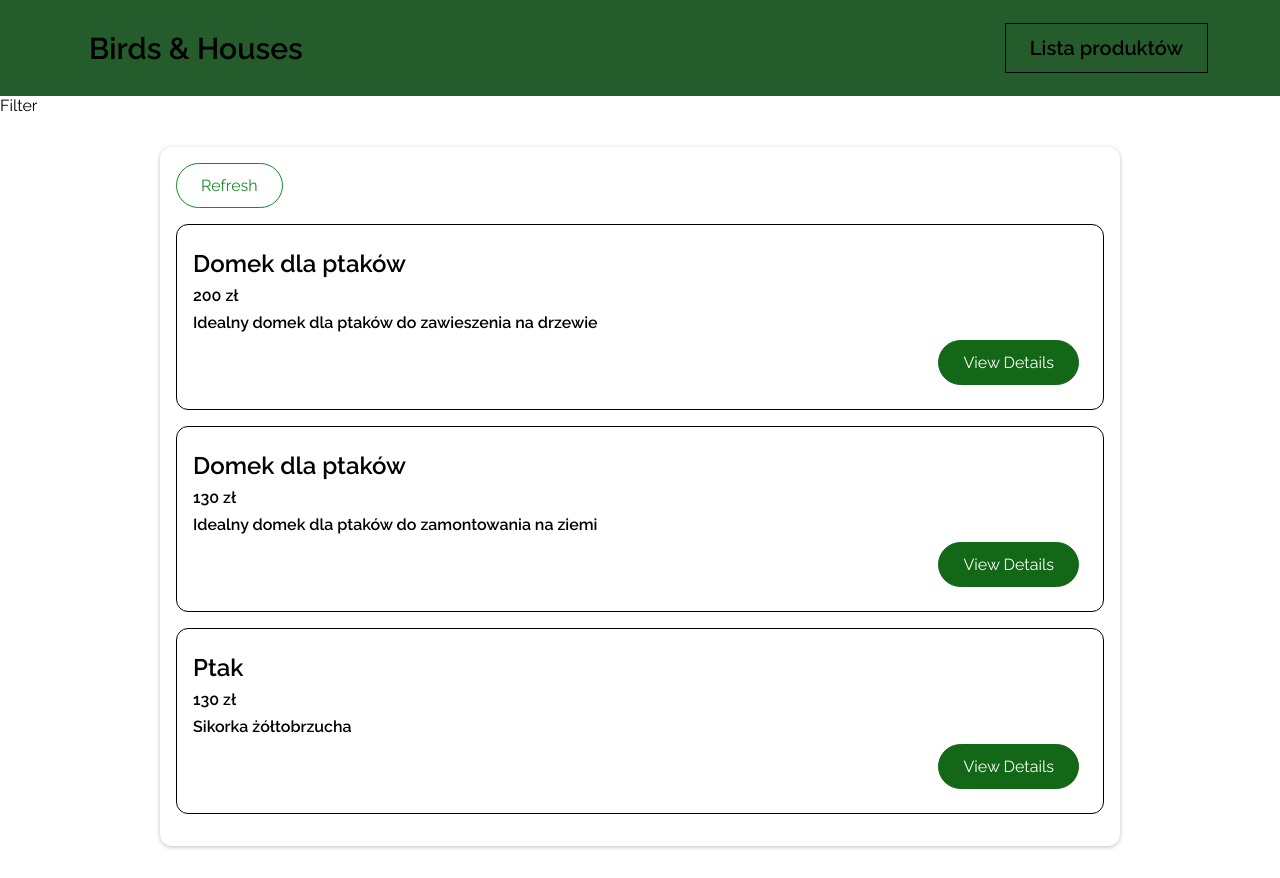
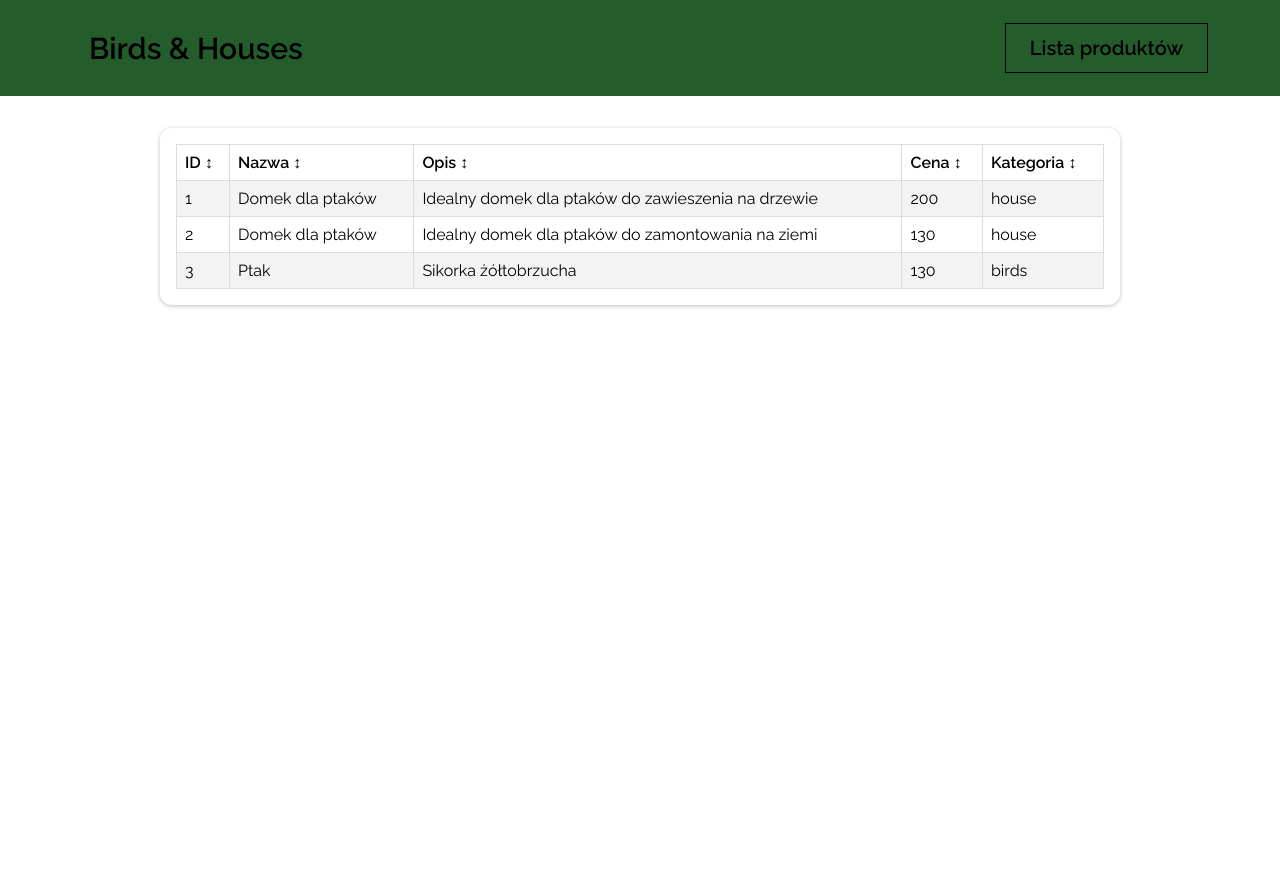
Before and after one commit to MalwinaS/birdhouses, a Vue app: page /birdhouses in a window 1280 px wide. After the commit the page ends 800 px from the top, so only its background shows below. Built offline with nearby package versions, Linux system fonts and the light colour scheme.

Commit message:
added table and sorting

```diff
--- a/package.json
+++ b/package.json
@@ -8,6 +8,7 @@
     "lint": "vue-cli-service lint"
   },
   "dependencies": {
+    "bootstrap": "^5.2.3",
     "core-js": "^3.8.3",
     "vue": "^3.2.13",
     "vue-router": "^4.1.6",
--- a/src/components/products/ProductItem.vue
+++ b/src/components/products/ProductItem.vue
@@ -22,7 +22,7 @@ export default {
   },
 };
 </script>
-s
+
 <style scoped>
 li {
   margin: 1rem 0;
--- a/src/pages/HousesList.vue
+++ b/src/pages/HousesList.vue
@@ -24,6 +24,7 @@
 
   <script>
   import ProductItem from "@/components/products/ProductItem.vue";
+
   export default {
     components: {
         ProductItem,
--- /dev/null
+++ b/src/pages/ProductsTable.vue
@@ -0,0 +1,78 @@
+<template>
+  <base-card>
+    <table>
+      <tr>
+        <th @click="sortList('id')">ID &#8597;</th>
+        <th @click="sortList('name')">Nazwa &#8597;</th>
+        <th @click="sortList('description')">Opis &#8597;</th>
+        <th @click="sortList('price')">Cena &#8597;</th>
+        <th @click="sortList('category')">Kategoria &#8597;</th>
+      </tr>
+      <tr v-for="product in sortedData" :key="product">
+        <td>{{ product.id }}</td>
+        <td>{{ product.name }}</td>
+        <td>{{ product.description }}</td>
+        <td>{{ product.price }}</td>
+        <td>{{ product.category }}</td>
+      </tr>
+    </table>
+  </base-card>
+</template>
+
+<script>
+export default {
+  name: "ItemList",
+  computed: {
+    filteredProducts() {
+      return this.$store.getters["products/products"];
+    },
+    hasProducts() {
+      return this.$store.getters["products/hasProducts"];
+    },
+  },
+  data() {
+    return {
+      sortedData: [],
+      sortedbyASC: true,
+    };
+  },
+  mounted() {
+    this.sortedData = this.filteredProducts;
+    console.log(this.filteredProducts);
+  },
+  methods: {
+    sortList(sortBy) {
+      if (this.sortedbyASC) {
+        this.sortedData.sort((x, y) => (x[sortBy] > y[sortBy] ? -1 : 1));
+        this.sortedbyASC = false;
+      } else {
+        this.sortedData.sort((x, y) => (x[sortBy] < y[sortBy] ? -1 : 1));
+        this.sortedbyASC = true;
+      }
+    },
+  },
+};
+</script>
+
+<style>
+table {
+  border-collapse: collapse;
+  width: 100%;
+}
+
+td,
+th {
+  border: 1px solid #dddddd;
+  text-align: left;
+  padding: 8px;
+}
+
+th:hover {
+  cursor: pointer;
+  background: rgb(229, 255, 211);
+}
+
+tr:nth-child(even) {
+  background-color: #f3f3f3;
+}
+</style>
--- a/src/router.js
+++ b/src/router.js
@@ -1,6 +1,6 @@
 import { createRouter, createWebHistory } from "vue-router";
 
-import HousesList from "./pages/HousesList.vue";
+import HousesList from "./pages/ProductsTable.vue";
 import HouseDetails from "./pages/HouseDetails.vue";
 
 
```
Also changed, not shown: 1 other file (tests, documents, lock files or other folders).
